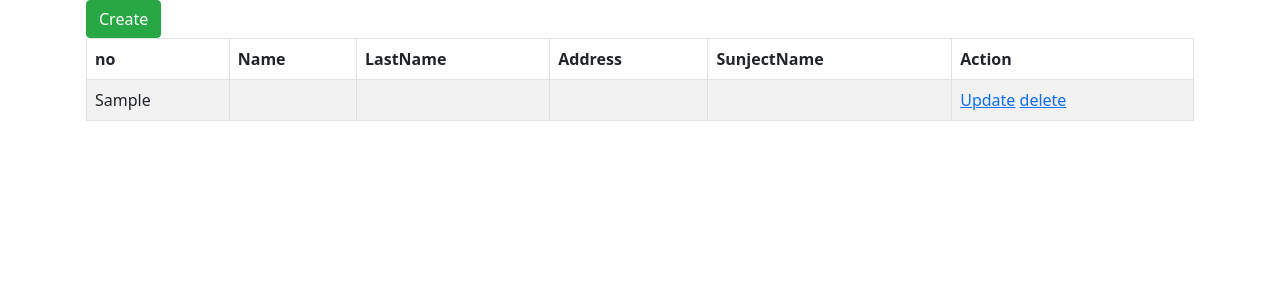
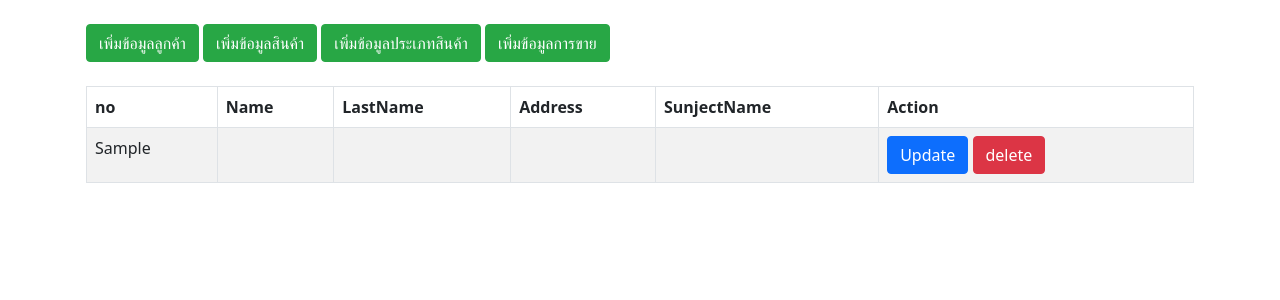
Before and after one commit to maruwan211/ytc_app, a PHP site: page / in a window 1280 px wide. Shown: the top 300 px of the page. Run offline with PHP 8.4, Linux system fonts and the light colour scheme; tables that the repository leaves empty or names only in its code hold one stand-in row (values such as "Sample post"); data that the repository does not hold is empty.

Commit message:
file index last time

```diff
--- a/index.php
+++ b/index.php
@@ -8,12 +8,19 @@
     <link rel="stylesheet" href="https://stackpath.bootstrapcdn.com/bootstrap/5.0.0-alpha1/css/bootstrap.min.css" integrity="sha384-r4NyP46KrjDleawBgD5tp8Y7UzmLA05oM1iAEQ17CSuDqnUK2+k9luXQOfXJCJ4I" crossorigin="anonymous">
 </head>
 <body>
+<br>
 
 		<div class="container">
-        <a href="ins_form.php" class="btn btn-success">Create</a>
+
+				<a href="ins_form.php" class="btn btn-success">เพิ่มข้อมูลลูกค้า</a>
+				<a href="ins_form.php" class="btn btn-success">เพิ่มข้อมูลสินค้า</a>
+				<a href="ins_form.php" class="btn btn-success">เพิ่มข้อมูลประเภทสินค้า</a>
+				<a href="ins_form.php" class="btn btn-success">เพิ่มข้อมูลการขาย</a>
+
 		<table id="mytable" class="table table-bordered table-striped">
+        <br>
 		<thead>
-
+		<br>
 		 <tr>
 				<th>no</th>
 				<th>Name</th>
@@ -38,8 +45,8 @@
             echo '<td>'. $row['S_LastName'] . '</td>';
             echo '<td>'. $row['S_Address'] . '</td>';
             echo '<td>'. $row['S_SunjectName'] . '</td>';
-            echo '<td><a role="button"  href="update.php?c_no='.$row['c_no'].'">Update</a> ';  //ปุ่มที่เพิ่มเข้ามา
-                echo '<a href="delete.php?c_no='.$row['c_no'].'">delete</a>';  //ปุ่มที่เพิ่มเข้ามา
+            echo '<td><a role="button"  href="update.php?c_no='.$row['c_no'].'" class="btn btn-primary">Update</a> ';  //ปุ่มที่เพิ่มเข้ามา
+                echo '<a href="delete.php?c_no='.$row['c_no'].'" class="btn btn-danger">delete</a>';  //ปุ่มที่เพิ่มเข้ามา
             echo '</tr>';
  }
  } else {
```
Lines whose indentation alone changed are shown as unchanged.
